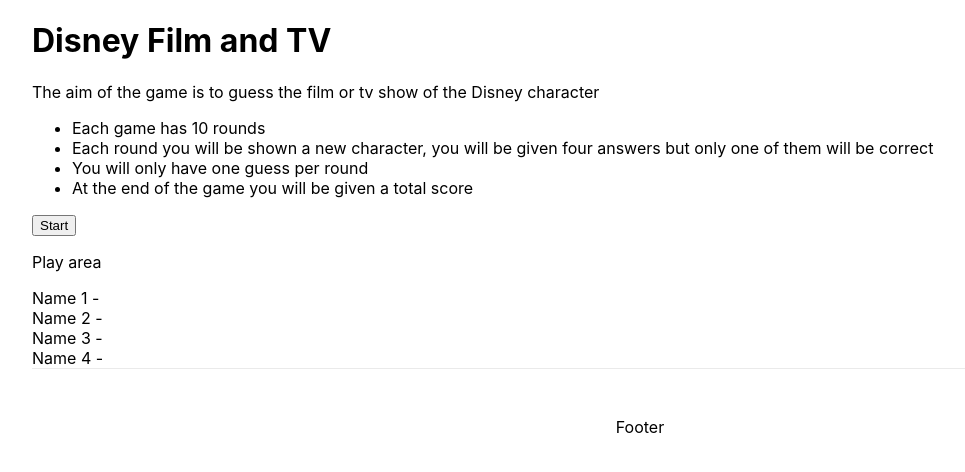
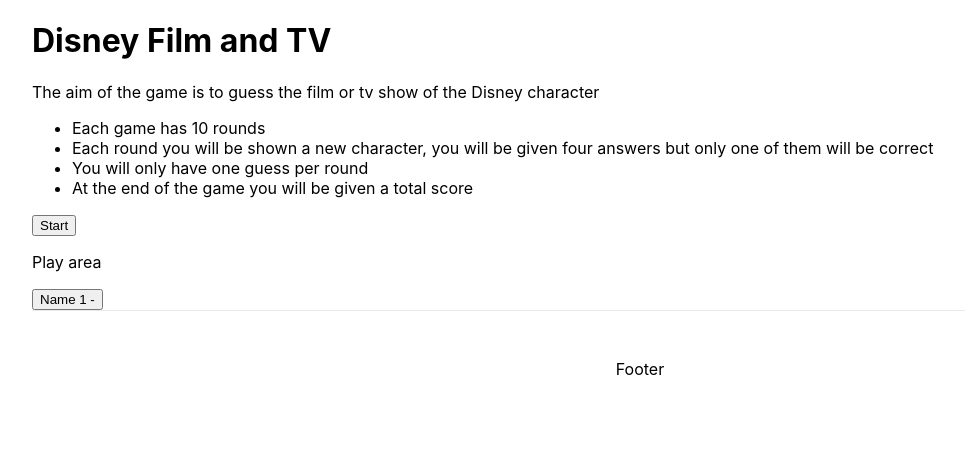
Before and after one commit to MoAnsir/disney-game, a Next.js app: page / in a window 1280 px wide. Shown: the top 472 px of the page, without its empty margins (0-965 px from the left). Built offline with nearby package versions, Linux system fonts and the light colour scheme; no server answers.

Commit message:
check answer

```diff
--- a/components/Stage.js
+++ b/components/Stage.js
@@ -3,11 +3,9 @@
 
 const Stage = () => {
   const [character, setCharacter] = useState([]);
-  const [allCharactersNames, setAllCharactersNames] = useState([]);
   const [answer, setAnswer] = useState("");
   const [wrongAnswers, setWrongAnswers] = useState([]);
-  console.log("🚀 ~ file: Stage.js ~ line 7 ~ Stage ~ allCharacters", allCharactersNames);
-  //console.log("🚀 ~ file: Stage.js ~ line 5 ~ Stage ~ character", character);
+  const [score, setScore] = useState();
 
   //TODO -
   // some times the character ID fails and doesn't return anything, Put a check in to see if it fails call the API again until it gives back a success.
@@ -15,8 +13,9 @@
   // Have a counter for the round
 
   const randomCharacters = (data) => {
-    for (let i = 0; i < 30; i++) {
-      setAllCharactersNames((state) => [...state, data[randomNum()].name]);
+    setWrongAnswers([]);
+    for (let i = 0; i < 3; i++) {
+      setWrongAnswers((state) => [...state, data[randomNum()].name]);
     }
   };
 
@@ -25,7 +24,6 @@
   };
 
   const getAllCharacter = async () => {
-    setAllCharactersNames([]);
     try {
       const res = await fetch(`https://api.disneyapi.dev/characters`);
       const data = await res.json();
@@ -43,14 +41,19 @@
       const data = await res.json();
       setCharacter(data);
       setAnswer(data.name);
+      getAllCharacter();
     } catch (err) {
       console.log("--------", err);
     }
   };
 
-  useEffect(() => {
-    getAllCharacter();
-  }, []);
+  const checkAnsewr = (name) => {
+    if (name === answer) {
+      alert("Correct");
+    } else {
+      alert("Wrong");
+    }
+  };
 
   return (
     <main>
@@ -65,10 +68,12 @@
       <div>
         <p>Play area</p>
         <div>{character.imageUrl && <Image width="450" height="450" src={character.imageUrl} alt="guess who" />}</div>
-        <div>Name 1 - {answer}</div>
-        <div>Name 2 - {allCharactersNames[randomNum()]}</div>
-        <div>Name 3 - {allCharactersNames[randomNum()]}</div>
-        <div>Name 4 - {allCharactersNames[randomNum()]}</div>
+        <button onClick={() => checkAnsewr(answer)}>Name 1 - {answer}</button>
+        {wrongAnswers.map((name, index) => (
+          <button key={index} onClick={() => checkAnsewr(name)}>
+            Name {index + 2} - {name}
+          </button>
+        ))}
       </div>
     </main>
   );
```
